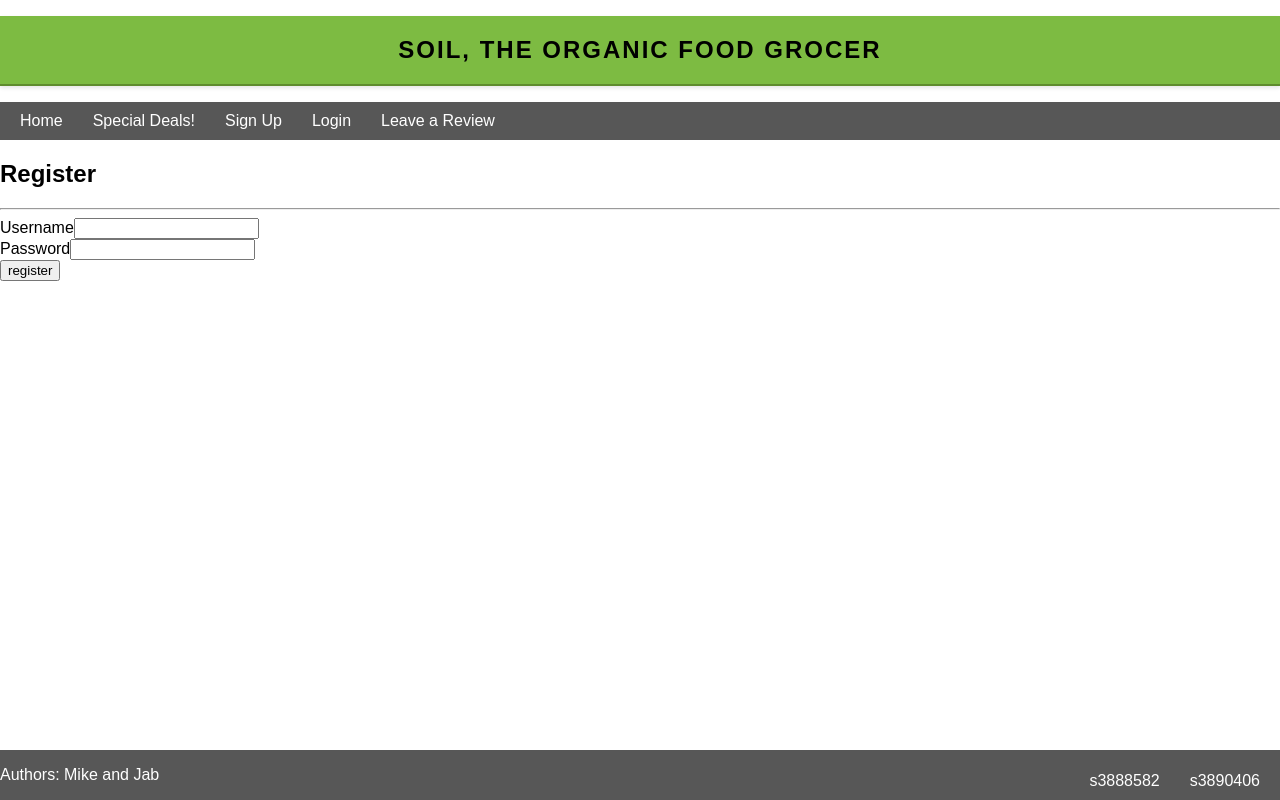
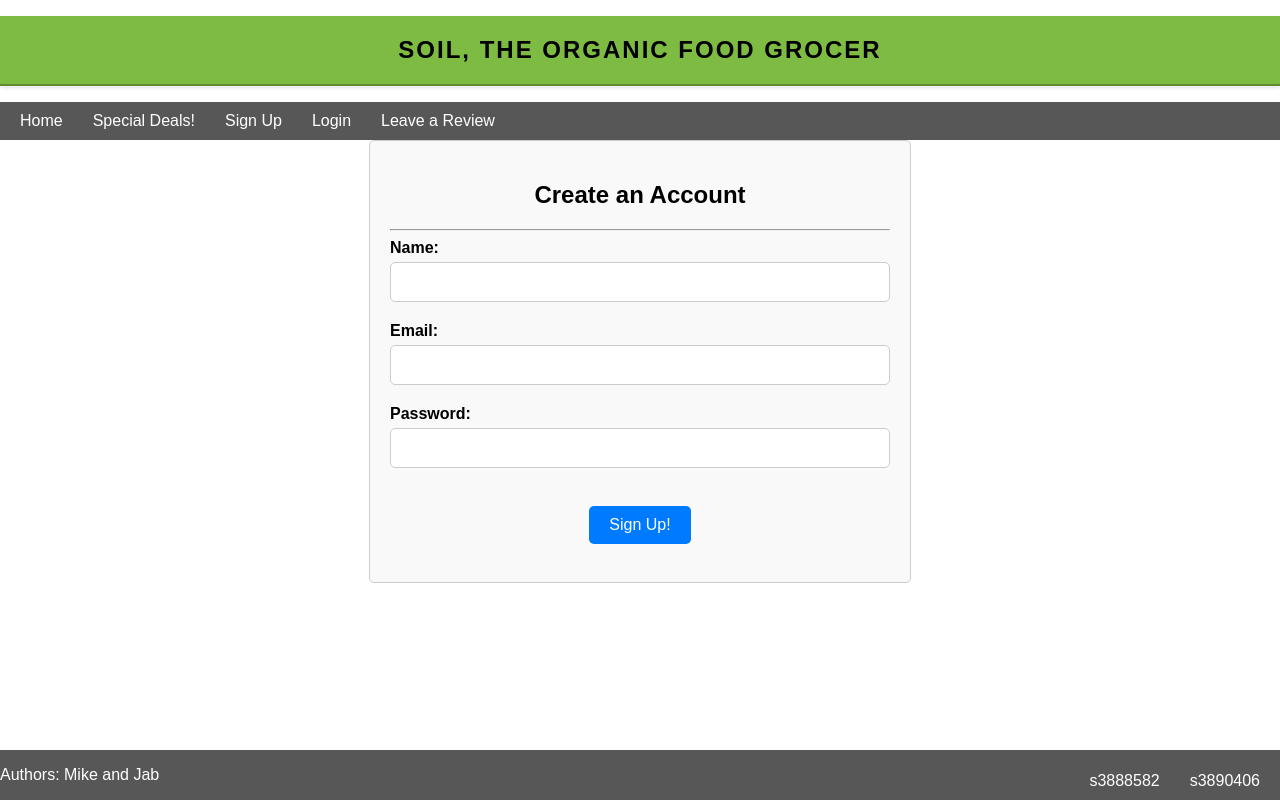
Before and after one commit to rmit-fsd-2024-s1/s3890406-s3888582-a1, a React (Create React App) app: page /Signup in a window 1280 px wide. Built offline with nearby package versions, Linux system fonts and the light colour scheme.

Commit message:
User functions commits upload

```diff
--- a/src/pages/App.js
+++ b/src/pages/App.js
@@ -4,7 +4,9 @@ import SpecialDeals from './specialDeals';
 import Login from './Login';
 import Signup from './Signup'
 import Review from './Review';
+import Profile from './Profile';
 import '../style/App.css';
+
 
 import Navbar from '../components/Navbar.js';
 import '../style/Navbar.css';
@@ -39,10 +41,10 @@ function App() {
         <Routes>
           <Route path="/" element={<Home />} />
           <Route path="/specialDeals" element={<SpecialDeals />} />
-
           <Route path="/login" element={<Login loginUser={loginUser} />} />
           <Route path="/Signup" element={<Signup />} />
           <Route path="/Review" element={<Review />} />
+          <Route path="/Profile" element={<Profile />} />
         </Routes>
 
         <Footer />
--- a/src/pages/Login.js
+++ b/src/pages/Login.js
@@ -3,16 +3,18 @@ import { useNavigate } from "react-router-dom";
 import { verifyUser } from "../data/repository";
 import "../style/Login.css";
 
+
 function Login(props) {
-  const [fields, setFields] = useState({ username: "", password: "" });
+  const [fields, setFields] = useState({ name: "", email: "", password: "" });
   const [errorMessage, setErrorMessage] = useState(null);
+  const [successMessage, setSuccessMessage] = useState(null);
   const navigate = useNavigate();
 
   const handleInputChange = (event) => {
     const name = event.target.name;
     const value = event.target.value;
 
-    const temp = { username: fields.username, password: fields.password };
+    const temp = { name: fields.name, email: fields.email, password: fields.password };
 
     temp[name] = value;
     setFields(temp);
@@ -21,44 +23,69 @@ function Login(props) {
   const handleSubmit = (event) => {
     event.preventDefault();
 
-    const verified = verifyUser(fields.username, fields.password);
+    const verified = verifyUser(fields.name, fields.email, fields.password);
 
-    if(verified === true) {
-      props.loginUser(fields.username);
+    if (verified === true) {
+      props.loginUser(fields.name);
+      setSuccessMessage("Login successful! Redirecting to Profile page...");
+      setErrorMessage(null);
 
-      navigate("/");
+      setTimeout(() => {
+        setSuccessMessage(null);
+        navigate("/Profile");
+      }, 3500);
+
       return;
     }
+
 
     const temp = { ...fields };
     temp.password = "";
     setFields(temp);
 
-    setErrorMessage("Username and / or password invalid, please try again.");
+    setErrorMessage("name and / or password invalid, please try again.");
   }
 
   return (
-    <div>
-      <h2>SOIL - Login</h2>
+
+    <div className="login-container">
+      <h2>Login</h2>
       <hr />
-      <div className="row">
-        <div className="col-md-6">
+      <div id="row">
+        <div id="col-md-6">
           <form onSubmit={handleSubmit}>
-            <div className="form-group">
-              <label htmlFor="username" className="control-label">Username</label>
-              <input name="username" id="username" className="form-control"
-                value={fields.username} onChange={handleInputChange} />
+            <div className="input-group">
+              <label htmlFor="name" className="control-label">Name: </label>
+              <input name="name" id="name" className="form-control"
+                value={fields.name} onChange={handleInputChange} />
             </div>
-            <div className="form-group">
-              <label htmlFor="password" className="control-label">Password</label>
+
+            <div className="input-group">
+              <label htmlFor="email" className="control-label">Email: </label>
+              <input type="email" name="email" id="email" className="form-control"
+                value={fields.email} onChange={handleInputChange} />
+            </div>
+
+            <div className="input-group">
+              <label htmlFor="password" className="control-label">Password: </label>
               <input type="password" name="password" id="password" className="form-control"
                 value={fields.password} onChange={handleInputChange} />
             </div>
-            <div className="form-group">
-              <input type="submit" className="btn btn-primary" value="Login" />
+            <br />
+
+            <div className="button-group">
+              <input type="submit" className="btn btn-primary" value="Login!" />
             </div>
+
+            {successMessage && (
+              <div className="message-group">
+                <span className="text-success">{successMessage}</span>
+              </div>
+            )}
+
+
             {errorMessage !== null &&
-              <div className="form-group">
+              <div className="message-group">
                 <span className="text-danger">{errorMessage}</span>
               </div>
             }
@@ -66,7 +93,7 @@ function Login(props) {
         </div>
       </div>
     </div>
-  );
-}
+    );
+  }
 
 export default Login;
--- /dev/null
+++ b/src/pages/Profile.js
@@ -0,0 +1,15 @@
+import React from 'react';
+import '../style/Profile.css';
+
+
+function Profile({ username }) {
+
+  return (
+    <div>
+      <h2>Profile</h2>
+      <p>Name: {username} </p>
+    </div>
+  );
+}
+
+export default Profile;
--- a/src/pages/Signup.js
+++ b/src/pages/Signup.js
@@ -4,15 +4,16 @@ import { addUser } from "../data/repository";
 import '../style/Signup.css';
 
 function Login(props) {
-  const [fields, setFields] = useState({ username: "", password: "" });
+  const [fields, setFields] = useState({ name: "", email: "", password: "" });
   const [errorMessage, setErrorMessage] = useState(null);
+  const [successMessage, setSuccessMessage] = useState(null);
   const navigate = useNavigate();
 
   const handleInputChange = (event) => {
     const name = event.target.name;
     const value = event.target.value;
 
-    const temp = { username: fields.username, password: fields.password };
+    const temp = { name: fields.name, email: fields.email, password: fields.password };
     temp[name] = value;
     setFields(temp);
   }
@@ -20,10 +21,15 @@ function Login(props) {
   const handleSubmit = (event) => {
     event.preventDefault();
 
-    const addable = addUser(fields.username, fields.password);
+    const addable = addUser(fields.name, fields.email, fields.password);
 
     if(addable === true) {
-      navigate("/");
+      setSuccessMessage("Account created! Redirecting to Login page...");
+      setErrorMessage(null);
+
+      setTimeout(() => {
+        navigate("/Login");
+      }, 3500);
       return;
     }
 
@@ -31,31 +37,51 @@ function Login(props) {
     temp.password = "";
     setFields(temp);
 
-    setErrorMessage("Username taken, please try again.");
+    setErrorMessage("Name taken, please try again.");
   }
 
  return (
-    <div>
-      <h2>Register</h2>
+  <div className="signup-container">
+    <h2>Create an Account</h2>
     <hr />
-      <div className="row">
-        <div className="col-md-6">
+
+    <div id="row">
+      <div id="col-md-6">
         <form onSubmit={handleSubmit}>
-            <div className="form-group">
-              <label htmlFor="username" className="control-label">Username</label>
-              <input name="username" id="username" className="form-control"
-                value={fields.username} onChange={handleInputChange} />
+
+          <div className="input-group">
+            <label htmlFor="name" className="control-label">Name: </label>
+            <input name="name" id="name" className="form-control"
+              value={fields.name} onChange={handleInputChange} />
           </div>
-            <div className="form-group">
-              <label htmlFor="password" className="control-label">Password</label>
+
+          <div className="input-group">
+            <label htmlFor="email" className="control-label">Email: </label>
+            <input type="email" name="email" id="email" className="form-control"
+              value={fields.email} onChange={handleInputChange} />
+          </div>
+
+          <div className="input-group">
+            <label htmlFor="password" className="control-label">Password: </label>
             <input type="password" name="password" id="password" className="form-control"
               value={fields.password} onChange={handleInputChange} />
           </div>
-            <div className="form-group">
-              <input type="submit" className="btn btn-primary" value="register" />
+          <br />
+
+          <div className="button-group">
+            <input type="submit" className="btn btn-primary" value="Sign Up!" />
           </div>
+          <br />
+
+          {successMessage && (
+              <div className="message-group">
+                <span className="text-success">{successMessage}</span>
+              </div>
+            )}
+
+
           {errorMessage !== null &&
-              <div className="form-group">
+            <div className="error-group">
               <span className="text-danger">{errorMessage}</span>
             </div>
           }
@@ -65,5 +91,4 @@ function Login(props) {
   </div>
 );
         }
-
 export default Login;
--- a/src/style/Login.css
+++ b/src/style/Login.css
@@ -0,0 +1,56 @@
+/* Login.css */
+
+.login-container {
+    max-width: 500px;
+    margin: 0 auto;
+    padding: 20px;
+    border: 1px solid #ccc;
+    border-radius: 5px;
+    background-color: #f9f9f9;  }
+
+    .login-container h2 {
+        text-align: center;
+        margin-bottom: 20px;
+      }
+  .input-group {
+    margin-bottom: 20px;
+  }
+
+  .control-label {
+    display: block;
+    margin-bottom: 5px;
+  }
+
+  .form-control {
+    width: 100%;
+    padding: 10px;
+    font-size: 16px;
+    border: 1px solid #ccc;
+    border-radius: 4px;
+  }
+
+  .button-group {
+    text-align: center;
+  }
+
+  .btn {
+    padding: 10px 20px;
+    font-size: 16px;
+    border: none;
+    border-radius: 4px;
+    cursor: pointer;
+    background-color: #007bff;
+    color: #fff;
+  }
+
+  .btn:hover {
+    background-color: #0056b3;
+  }
+
+  .message-group {
+    margin-top: 10px;
+  }
+
+  .text-danger {
+    color: #dc3545;
+  }
--- a/src/style/Signup.css
+++ b/src/style/Signup.css
@@ -0,0 +1,44 @@
+/* Signup.css */
+
+.signup-container {
+    margin: 0 auto;
+    max-width: 500px;
+    padding: 20px;
+    border: 1px solid #ccc;
+    border-radius: 5px;
+    background-color: #f9f9f9;
+  }
+
+  .signup-container h2 {
+    text-align: center;
+  }
+
+  .input-group {
+    margin-bottom: 20px;
+  }
+
+  .input-group label {
+    display: block;
+    margin-bottom: 5px;
+    font-weight: bold;
+  }
+
+  .form-control {
+    width: calc(100% - 22px); /* Adjust width to account for padding and border */
+    padding: 10px;
+    border: 1px solid #ccc;
+    border-radius: 5px;
+  }
+
+  .button-group {
+    text-align: center;
+  }
+
+  .btn {
+    padding: 10px 20px;
+    background-color: #007bff;
+    color: #fff;
+    border: none;
+    border-radius: 5px;
+    cursor: pointer;
+  }
--- a/src/style/specialDeals.css
+++ b/src/style/specialDeals.css
@@ -14,3 +14,20 @@
     margin-bottom: 20px;
     font-size: 16px;
   }
+
+  #image-list {
+    display: flex;
+    flex-direction: column;
+  }
+
+  #image-list > div {
+    display: flex;
+    align-items: center;
+    margin-bottom: 20px;
+  }
+
+  #image-list > div > img {
+    margin-right: 20px;
+    width: 150px;
+    height: auto;
+  }
```
Also changed, not shown: src/data/repository.js (+8 -6 lines), src/pages/specialDeals.js (+16 -7 lines), src/style/Profile.css (added). Lines whose indentation alone changed are shown as unchanged.
